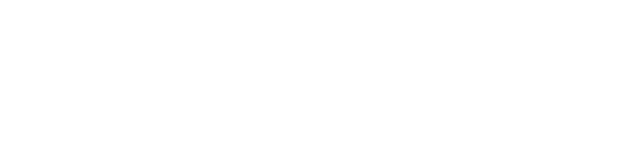
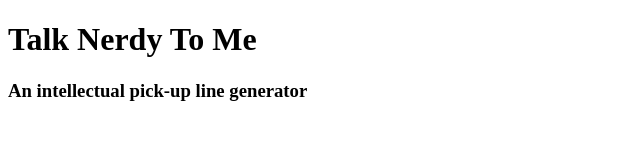
Before and after one commit to angelaliu1/Talk-Nerdy-To-Me, a plain HTML site: page index.html in a window 1280 px wide. Shown: the whole page, without its empty margins (0-640 px from the left). Drawn offline with Linux system fonts and the light colour scheme.

Commit message:
asdf
asdf

```diff
--- a/index.html
+++ b/index.html
@@ -2,4 +2,10 @@
 <html lang="en">
 
 <head>
+	<title>Talk Nerdy To Me</title>
 </head>
+
+<body>
+	<h1>Talk Nerdy To Me</h1>
+	<h3>An intellectual pick-up line generator</h3>
+</body>
```
